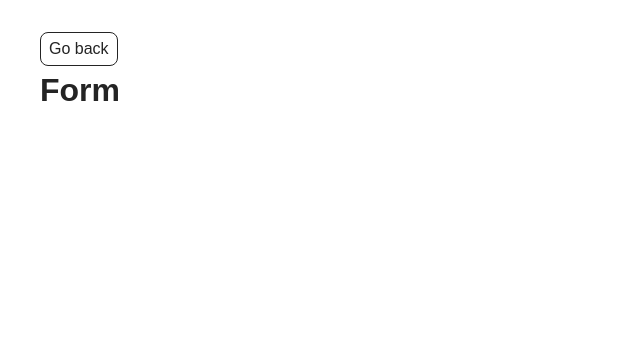
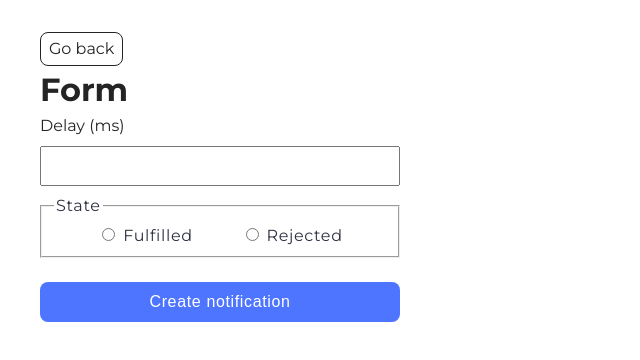
Before and after one commit to X-Vitalii/goit-js-hw-10, a website built with Vite: page src/2-snackbar.html in a window 1280 px wide. Shown: the whole page, without its empty margins (0-640 px from the left). Built offline with nearby package versions, Linux system fonts and the light colour scheme.

Commit message:
HT10  done

```diff
--- a/src/2-snackbar.html
+++ b/src/2-snackbar.html
@@ -5,6 +5,12 @@
     <meta http-equiv="X-UA-Compatible" content="IE=edge" />
     <meta name="viewport" content="width=device-width, initial-scale=1.0" />
     <title>Form</title>
+    <link rel="preconnect" href="https://fonts.googleapis.com" />
+    <link rel="preconnect" href="https://fonts.gstatic.com" crossorigin />
+    <link
+      href="https://fonts.googleapis.com/css2?family=Montserrat:wght@100..900&display=swap"
+      rel="stylesheet"
+    />
     <link rel="stylesheet" href="./css/styles.css" />
   </head>
   <body>
@@ -12,6 +18,47 @@
       <div class="container">
         <a class="back-link" href="./index.html">Go back</a>
         <h1 class="main-title">Form</h1>
+
+        <form class="form">
+          <label class="delayLabel">
+            Delay (ms)
+            <input
+              class="delayInputField"
+              type="number"
+              name="delay"
+              required
+            />
+          </label>
+          <fieldset>
+            <legend>State</legend>
+            <div class="labelRadioButton">
+              <label>
+                <input
+                  class="radioButtonText"
+                  type="radio"
+                  name="state"
+                  value="fulfilled"
+                  required
+                />
+                Fulfilled
+              </label>
+              <label>
+                <input
+                  class="radioButtonText"
+                  type="radio"
+                  name="state"
+                  value="rejected"
+                  required
+                />
+                Rejected
+              </label>
+            </div>
+          </fieldset>
+
+          <button class="submitButton" type="submit">
+            Create notification
+          </button>
+        </form>
       </div>
     </main>
     <script type="module" src="./js/2-snackbar.js"></script>
--- a/src/css/2-snackbar.css
+++ b/src/css/2-snackbar.css
@@ -0,0 +1,70 @@
+.delayLabel {
+  display: flex;
+  flex-direction: column;
+  justify-content: left;
+  margin-bottom: 8px;
+}
+
+legend {
+  font-weight: 400;
+  font-size: 16px;
+  line-height: 1.5;
+  letter-spacing: 0.04em;
+  color: #2e2f42;
+}
+
+.delayInputField {
+  box-sizing: border-box;
+  width: 360px;
+  height: 40px;
+  margin-top: 8px;
+  font-weight: 400;
+  font-size: 16px;
+  line-height: 1.5;
+  letter-spacing: 0.04em;
+  color: #2e2f42;
+}
+
+.delayInputField:hover,
+fieldset:hover {
+  border-color: #000000;
+}
+
+.delayInputField:focus {
+  border: none;
+  border-color: #4e75ff;
+}
+
+fieldset {
+  box-sizing: border-box;
+  width: 360px;
+  height: 64px;
+  font-weight: 400;
+  font-size: 16px;
+  line-height: 1.5;
+  letter-spacing: 0.04em;
+  color: #2e2f42;
+  margin: 0 0 24px 0;
+}
+
+.labelRadioButton {
+  display: flex;
+  flex-direction: row;
+  justify-content: center;
+  gap: 48px;
+}
+
+.submitButton {
+  box-sizing: border-box;
+  width: 360px;
+  height: 40px;
+  font-weight: 500;
+  font-size: 16px;
+  line-height: 1.5;
+  letter-spacing: 0.04em;
+  color: #ffffff;
+}
+
+.submitButton:hover {
+    background-color: #6C8CFF;
+}
--- a/src/js/2-snackbar.js
+++ b/src/js/2-snackbar.js
@@ -0,0 +1,38 @@
+import iziToast from 'izitoast';
+import 'izitoast/dist/css/iziToast.min.css';
+
+const form = document.querySelector('.form');
+
+form.addEventListener('submit', onFormSubmit);
+
+function onFormSubmit(event) {
+    event.preventDefault();
+    const delayValue = Number(form.elements['delay'].value);
+    const stateValue = form.state.value;
+
+    const promise = new Promise((resolve, reject) => {
+
+        setTimeout(()=>{
+            if(stateValue === 'fulfilled') {
+                resolve(delayValue);
+            } else {
+                reject(delayValue);
+            }
+        }, delayValue);
+
+    });
+
+promise.then ((delayValue)=>{
+       iziToast.success({
+        message: `✅ Fulfilled promise in ${delayValue}ms`,
+        position: 'topRight',
+    })
+}).catch(()=>{
+       iziToast.error({
+        message: `❌ Rejected promise in ${delayValue}ms`,
+        position: 'topRight',
+    })
+});
+
+
+}
```
Also changed, not shown: src/1-timer.html (+0 -1 lines), src/js/1-timer.js (+5 -6 lines), src/img/Vector.svg (added).
